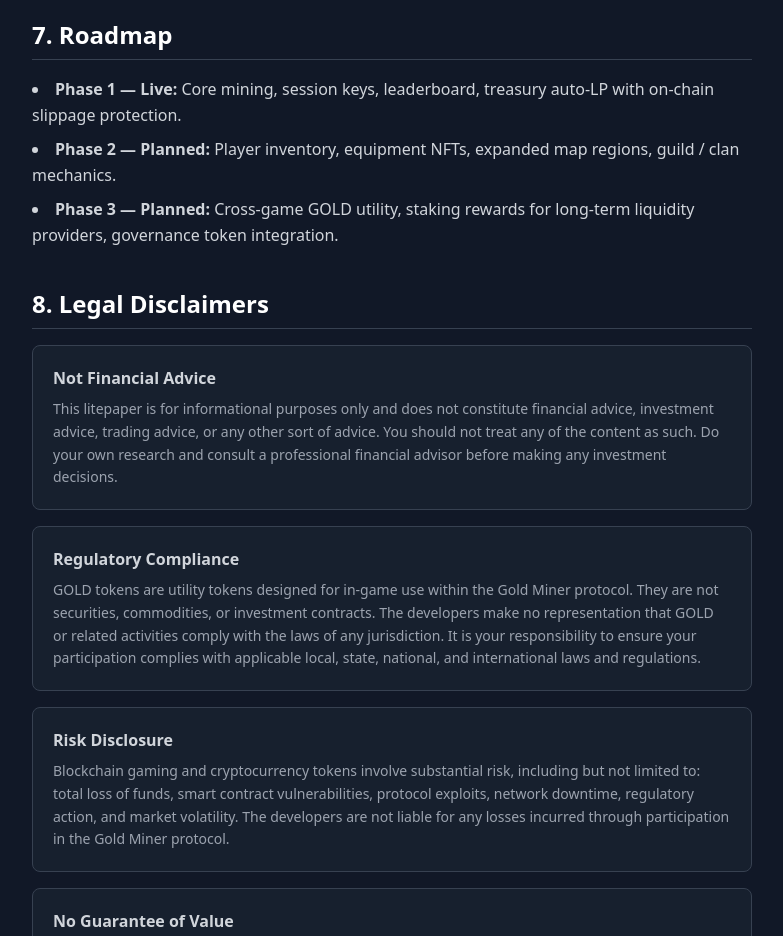
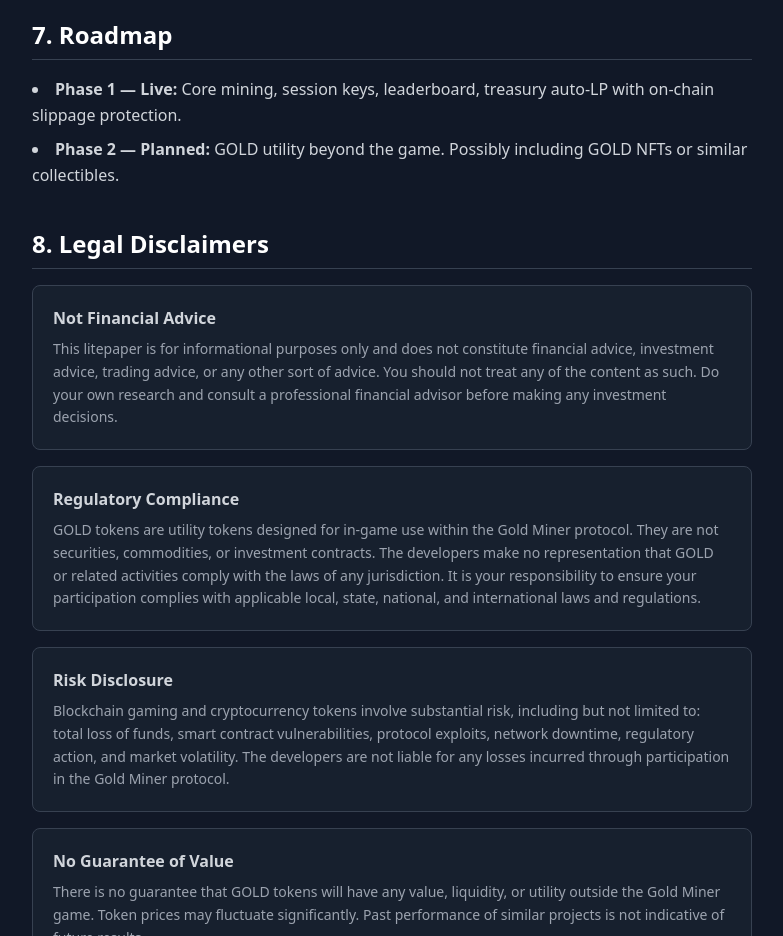
Before and after one commit to silvercrypto888/gold-miner, a Next.js app in the folder app/: page /litepaper in a window 1280 px wide. Shown: the part 2380-3316 px from the top of the page, without its empty margins (248-1031 px from the left). Built offline with nearby package versions, Linux system fonts and the light colour scheme.

Commit message:
docs(litepaper): simplify roadmap to 2 phases
- Removed Phase 3
- Phase 2 now reads: GOLD utility beyond the game. Possibly including GOLD NFTs or similar collectibles

```diff
--- a/app/src/app/litepaper/page.tsx
+++ b/app/src/app/litepaper/page.tsx
@@ -192,12 +192,8 @@ export default function LitepaperPage() {
               with on-chain slippage protection.
             </li>
             <li>
-              <strong>Phase 2 — Planned:</strong> Player inventory, equipment NFTs, expanded map
-              regions, guild / clan mechanics.
-            </li>
-            <li>
-              <strong>Phase 3 — Planned:</strong> Cross-game GOLD utility, staking rewards for long-term
-              liquidity providers, governance token integration.
+              <strong>Phase 2 — Planned:</strong> GOLD utility beyond the game. Possibly including GOLD NFTs
+              or similar collectibles.
             </li>
           </ul>
         </section>
```
